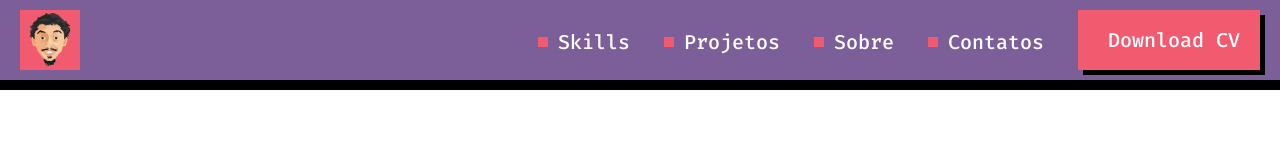
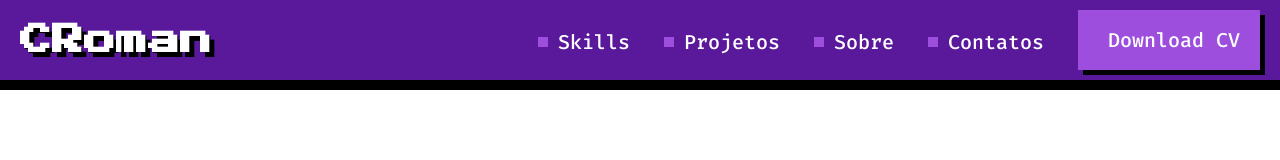
Before and after one commit to CaioRoman/Curso-FrontEnd-Feliz, a plain HTML site: page index.html in a window 1280 px wide. Drawn offline with Linux system fonts and the light colour scheme.

Commit message:
adaptação de header

```diff
--- a/CSS/index.css
+++ b/CSS/index.css
@@ -1,21 +1,20 @@
 header {
-    background-color: #7C5E99;
+    background-color: #5A189A;
     border-bottom: 10px solid #000;
     padding: 10px 20px;
     display: flex;
     justify-content: space-between;
+    align-items: center;
 }
 
-nav{
-    text-align: right;
+h1 {
+    font-family: 'Press Start 2P';
+    color: #fff;
+    text-shadow: 5px 5px 0 #000 ;
 }
 
-a::before {
-    content: "";
-    background-color: #F25A70;
-    width: 10px;
-    height: 10px;
-    margin-right: 10px;
+nav {
+    text-align: right;
 }
 
 a {
@@ -29,8 +28,16 @@ a {
     margin-right: 30px;
 }
 
+a::before {
+    content: "";
+    background-color: #9D4EDD;
+    width: 10px;
+    height: 10px;
+    margin-right: 10px;
+}
+
 #button{
-    background-color: #F25A70;
+    background-color: #9D4EDD;
     display: inline-block;
     height: 60px ;
     line-height: 60px;
@@ -38,4 +45,10 @@ a {
     padding-right: 20px;
     box-shadow: 5px 5px 0 #000;
     margin-right: 0;
+    transition: transform 100ms linear;
 }
+
+#button:hover{
+    transform: scale(1.08);
+
+}
--- a/CSS/reset.css
+++ b/CSS/reset.css
@@ -1,4 +1,3 @@
-body {
+body, h1, h2, h3 {
     margin: 0;
-
 }
--- a/index.html
+++ b/index.html
@@ -5,14 +5,14 @@
         <title>Caio Roman</title>
 
         <link rel="preconnect" href="https://fonts.gstatic.com">
-        <link href="https://fonts.googleapis.com/css2?family=Fira+Code:wght@300;500&display=swap" rel="stylesheet">
+        <link href="https://fonts.googleapis.com/css2?family=Fira+Code:wght@300;500&family=Press+Start+2P&display=swap" rel="stylesheet">
 
         <link rel="stylesheet" href="CSS/reset.css">
         <link rel="stylesheet" href="CSS/index.css">
     </head>
     <body>
         <header>
-            <img src="assets/img/LogoMarcoBruno.png">
+            <h1>CRoman</h1>
 
             <nav>
                 <a href="" lang="en" >Skills</a>
```
